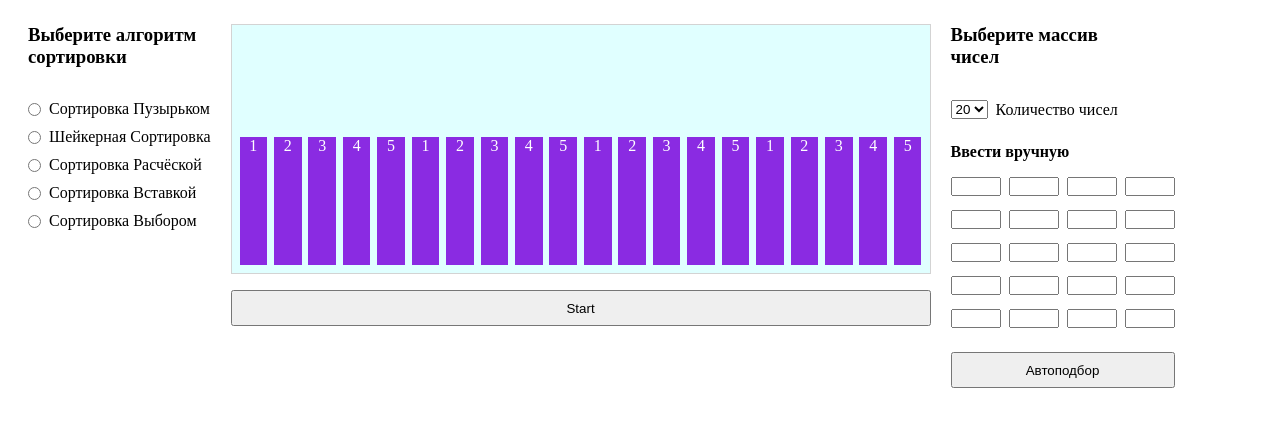
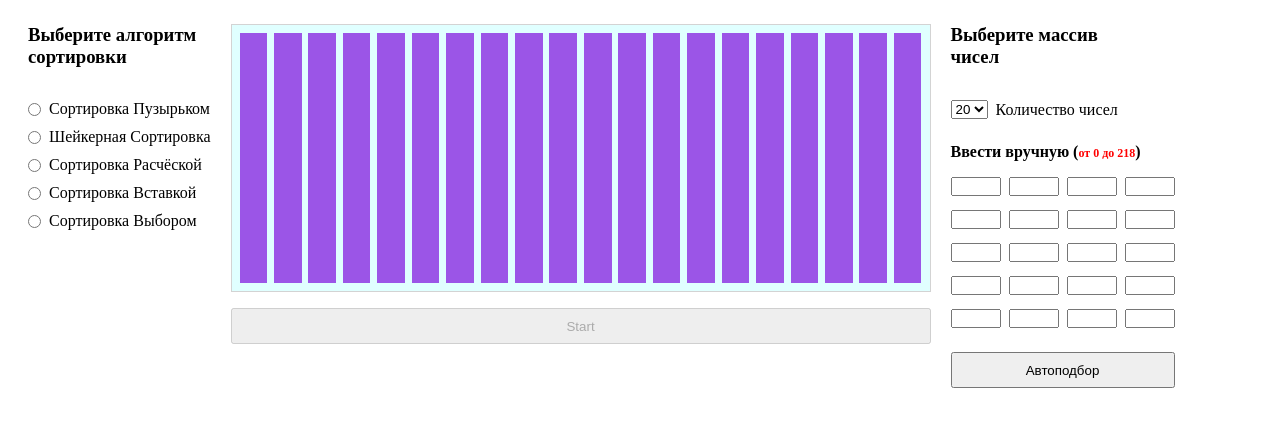
Before and after one commit to Asubuhi824lia/L2, a plain HTML site: page 8 Sort Visual/src/index.html in a window 1280 px wide. Drawn offline with Linux system fonts and the light colour scheme.

Commit message:
add: set number values

```diff
--- a/8 Sort Visual/src/assets/styles/displaySortArea.css
+++ b/8 Sort Visual/src/assets/styles/displaySortArea.css
@@ -7,13 +7,25 @@
 #showArea {
     border: 1px solid lightgray;
     background: lightcyan;
+    box-sizing: content-box;
     height: 250px;
     padding: 8px;
     display: flex;
-    justify-content: flex-start;
+    justify-content: center;
     flex-direction: row;
     align-items: flex-end;
 }
+
+/* заготовка под поле */
+.number {
+    height: 100%;
+    padding-top: 8px;
+    font-size: clamp(.5em, 2vw, 1em);
+    text-align: center;
+    background-color: rgb(138 43 226 / 80%);
+    color: white;
+}
+.number:not(:first-child) {margin-left: min(8px, 1%);}
 
 
 /* Controls */
--- a/8 Sort Visual/src/assets/styles/main.css
+++ b/8 Sort Visual/src/assets/styles/main.css
@@ -1,4 +1,3 @@
-@import url('./setAlgorithm.css');
 @import url('./displaySortArea.css');
 @import url('./setNumbArray.css');
 
--- a/8 Sort Visual/src/assets/styles/setNumbArray.css
+++ b/8 Sort Visual/src/assets/styles/setNumbArray.css
@@ -6,12 +6,3 @@
     column-gap: 8px;
     row-gap: 14px;
 }
-.number {
-    width: calc(100% / 20);
-    height: 55%;
-    font-size: clamp(.5em, 2vw, 1em);
-    text-align: center;
-    background-color: blueviolet;
-    color: white;
-}
-.number:not(:first-child) {margin-left: min(8px, 1%);}
--- a/8 Sort Visual/src/index.html
+++ b/8 Sort Visual/src/index.html
@@ -5,7 +5,7 @@
     <meta name="viewport" content="width=device-width, initial-scale=1.0">
     <title>Show Sort</title>
     <link rel="stylesheet" href="./assets/styles/main.css">
-    <script src="./js/main.js" defer></script>
+    <script type="module" src="./js/main.js" defer></script>
 </head>
 <body>
     <main>
@@ -31,29 +31,9 @@
         </section>
         <section id="displaySortArea">
             <section id="showArea">
-                <div class="number">1</div>
-                <div class="number">2</div>
-                <div class="number">3</div>
-                <div class="number">4</div>
-                <div class="number">5</div>
-                <div class="number">1</div>
-                <div class="number">2</div>
-                <div class="number">3</div>
-                <div class="number">4</div>
-                <div class="number">5</div>
-                <div class="number">1</div>
-                <div class="number">2</div>
-                <div class="number">3</div>
-                <div class="number">4</div>
-                <div class="number">5</div>
-                <div class="number">1</div>
-                <div class="number">2</div>
-                <div class="number">3</div>
-                <div class="number">4</div>
-                <div class="number">5</div>
             </section>
             <section id="controls">
-                <button id="startBtn">Start</button>
+                <button id="startBtn" disabled>Start</button>
                 <section id="onRun" class="hide">
                     <button id="pauseBtn">Pause</button>
                     <button id="continueBtn">Continue</button>
@@ -65,7 +45,8 @@
 
             <section class="params">
                 <section>
-                    <label>Количество чисел
+                    <label>
+                        Количество чисел
                         <select name="arrSize" id="arrSize"></select>
                     </label>
                 </section>
@@ -74,7 +55,7 @@
                     <section id="arrNumbs"></section>
                 </section>
                 <section>
-                    <button id="auto">Автоподбор</button>
+                    <button id="setAuto">Автоподбор</button>
                 </section>
             </section>
         </section>
--- a/8 Sort Visual/src/js/main.js
+++ b/8 Sort Visual/src/js/main.js
@@ -1,44 +1,10 @@
-
-// сгенерировать значения для списка arrSize
-function createArraySizeOptions() {
-    const MIN_ARRAY_SIZE = 3
-    const MAX_ARRAY_SIZE = 20
-    const DEFAULT_SIZE = 20
-
-    const fragment = document.createDocumentFragment() //для пакетной обработки изменений перед добавлением в DOM
-    for (let len = MIN_ARRAY_SIZE; len <= MAX_ARRAY_SIZE; len++) {
-        const option = document.createElement('option')
-        option.value = len
-        option.textContent = len
-        if(len === DEFAULT_SIZE) option.selected=true
-        fragment.appendChild(option)
-    }
-    const select = document.getElementById("arrSize")
-    select.innerHTML=''
-    select.appendChild(fragment)
-
-    changeArraySize(DEFAULT_SIZE) //создать дефолтное кол-во ячеей
-    select.addEventListener('change', (e)=>changeArraySize(e.target.value))
-}
-createArraySizeOptions()
+import {showValueRange, createArraySizeOptions} from './primaryGen.js'
 
 
-// менять кол-во ячеек arrNumbs и столбцов на showArea при выборе
-function changeArraySize(length) {
+// вывести диапазон значений для ячеек arrNumbs
+showValueRange()
 
-    // изменить кол-во ячеек arrNumbs
-    const arrNumbs = document.getElementById('arrNumbs')
-    const fragment = document.createDocumentFragment()
-    for (let i = 0; i < length; i++) {
-        const inputNum = document.createElement('input')
-        inputNum.type = 'number'
-        // исключить возм-ть записи числа больше 3-значного
-        inputNum.addEventListener("keydown",(e)=>{
-            const value = e.target.value
-            if(value.length == 3) { setTimeout(()=>{e.target.value=value;},50) }
-        })
-        fragment.appendChild(inputNum)
-    }
-    arrNumbs.innerHTML = ''
-    arrNumbs.appendChild(fragment)
-}
+/* Интерфейс задания настроек */
+createArraySizeOptions() //генерация и обработка ввода arrNumbs
+//генерация setAuto
+//обработка ввода setAlgorithm
--- /dev/null
+++ b/8 Sort Visual/src/js/primaryGen.js
@@ -0,0 +1,82 @@
+// вывести диапазон значений для ячеек arrNumbs
+export function showValueRange() {
+    const range = document.createElement('span')
+    range.append(`от 0 до ${getMaxValue()}`)
+    range.style.fontSize = '12px'
+    range.style.color = 'red'
+    document.querySelector('#manually h4').append(' (',range,')')
+}
+
+
+// сгенерировать значения для списка arrSize
+export function createArraySizeOptions() {
+    const MIN_ARRAY_SIZE = 3
+    const MAX_ARRAY_SIZE = 20
+    const DEFAULT_SIZE = 20
+
+    const fragment = document.createDocumentFragment() //для пакетной обработки изменений перед добавлением в DOM
+    for (let len = MIN_ARRAY_SIZE; len <= MAX_ARRAY_SIZE; len++) {
+        const option = document.createElement('option')
+        option.value = len
+        option.textContent = len
+        if(len === DEFAULT_SIZE) option.selected=true
+        fragment.appendChild(option)
+    }
+    const select = document.getElementById("arrSize")
+    select.innerHTML=''
+    select.appendChild(fragment)
+
+    changeArraySize(DEFAULT_SIZE) //создать дефолтное кол-во ячеек
+    select.addEventListener('change', (e)=>changeArraySize(e.target.value))
+}
+// менять кол-во ячеек arrNumbs и столбцов на showArea при выборе
+function changeArraySize(length) {
+
+    // изменить кол-во ячеек arrNumbs
+    const arrNumbs = document.getElementById('arrNumbs')
+    let fragment = document.createDocumentFragment()
+    for (let i = 0; i < length; i++) {
+        const inputNum = document.createElement('input')
+        inputNum.type = 'number'
+        inputNum.min = 1
+        inputNum.max = getMaxValue()
+        // исключить возм-ть записи числа больше 3-значного и MAX (250px - 2em)
+        inputNum.addEventListener("keydown",(e)=>{
+            const value = e.target.value
+            if(value.length > 1) {
+                setTimeout(()=>{
+                    console.log(e.target.value, getMaxValue())
+                    if(Number(e.target.value) > getMaxValue()) e.target.value=value;}
+                ,50)
+            }
+        })
+        // отобразить значение на диаграмме showArea
+        inputNum.addEventListener("keyup",(e)=>{ //ввод
+            setTimeout(()=>changeValue(i, e.target.value),200)
+        })
+        inputNum.addEventListener("change",(e)=>{//стрелки
+            setTimeout(()=>changeValue(i, e.target.value),200)
+        })
+        fragment.appendChild(inputNum)
+    }
+    arrNumbs.innerHTML = ''
+    arrNumbs.appendChild(fragment)
+
+    // изменить кол-во столбцов на showArea
+    const showArea = document.getElementById('showArea')
+    fragment = document.createDocumentFragment()
+    for (let i = 0; i < length; i++) {
+        const div = document.createElement('div')
+        div.classList.add('number')
+        div.style.width = `calc(100% / ${length})`
+        fragment.appendChild(div)
+    }
+    showArea.innerHTML = ''
+    showArea.appendChild(fragment)
+}
+// получить максимально допустимое значение (250px - 2em)
+function getMaxValue() {
+    const areaHeight = Number(window.getComputedStyle(document.getElementById("showArea")).height.split('px')[0])
+    const lowHeight  = 2 * Number(window.getComputedStyle(document.body).fontSize.split('px')[0])
+    return areaHeight - lowHeight
+}
```
Also changed, not shown: 8 Sort Visual/src/assets/styles/setAlgorithm.css (deleted).
